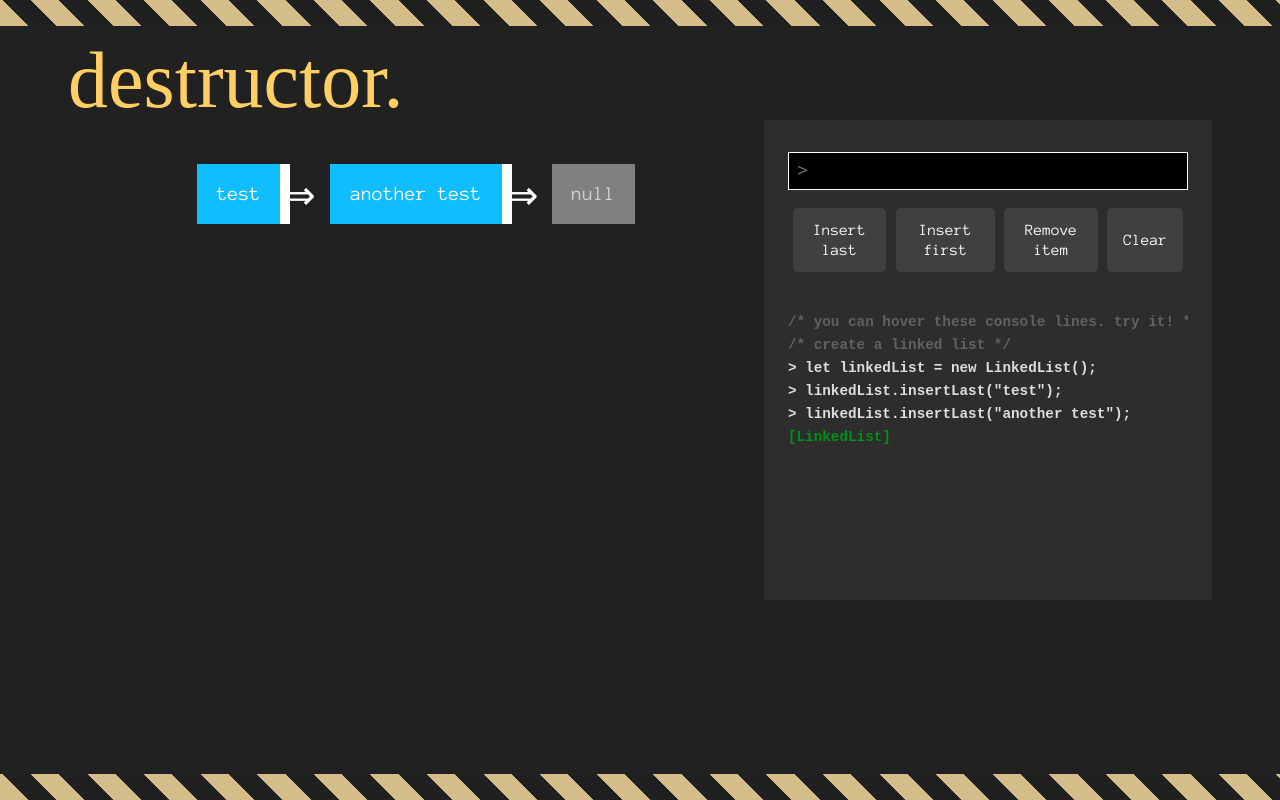
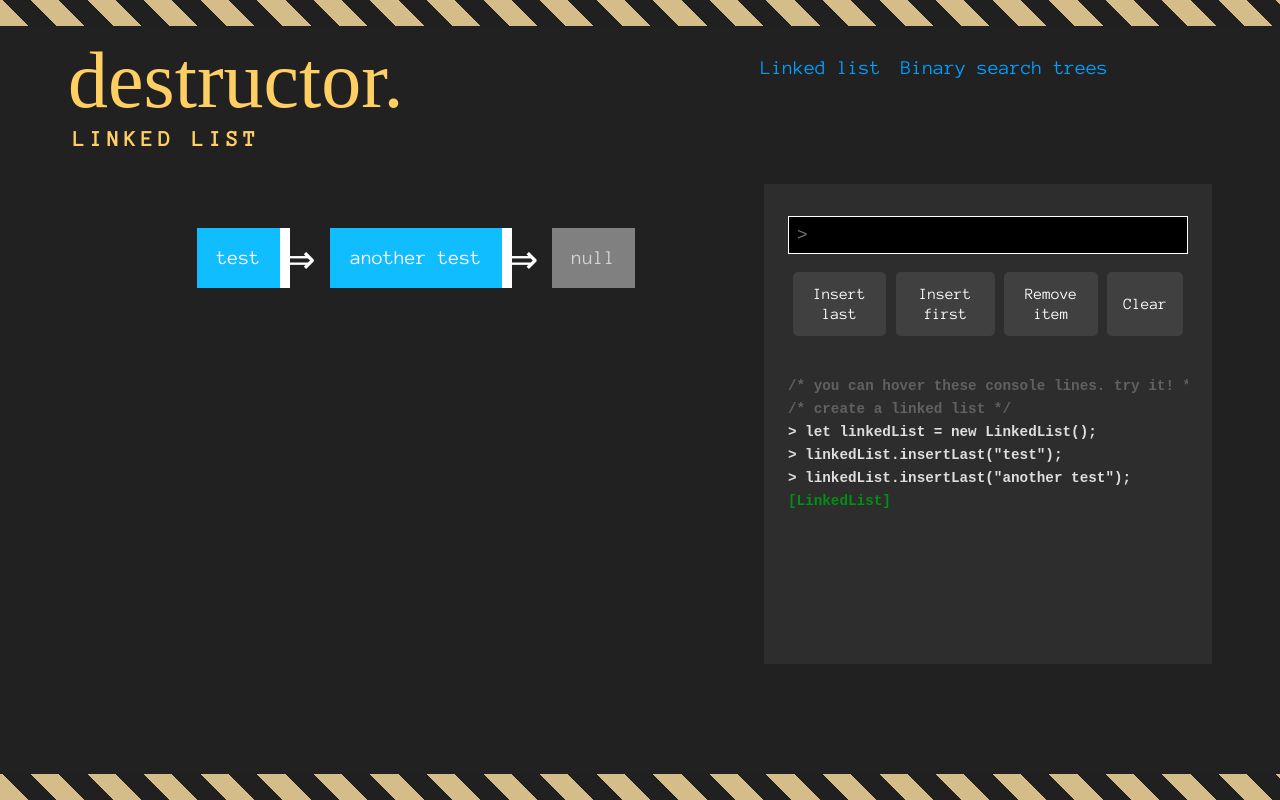
Before and after one commit to andre-kw/destructor, a React (Create React App) app: page / in a window 1280 px wide. Built offline with nearby package versions, Linux system fonts and the light colour scheme; a web font is replaced by a local one.

Commit message:
added page state to app

```diff
--- a/src/components/App.js
+++ b/src/components/App.js
@@ -1,5 +1,5 @@
 import React, { Component } from 'react';
-import { Switch, Route } from 'react-router-dom';
+import { Switch, Route, Link } from 'react-router-dom';
 import LinkedListPage from '../routes/LinkedListPage';
 import './App.css';
 import { LinkedListProvider } from '../contexts/LinkedListContext';
@@ -9,17 +9,34 @@ function LinkedListPath(props) {
 }
 
 class App extends Component {
+  state = {
+    page: 'Linked list'
+  }
+
+  setPage(page) {
+    this.setState({page});
+  }
+
   render() {
-    return <>
+    return (
+      <div id="root-container">
         <header>
           <h1>destructor.</h1>
+          <h2>{this.state.page}</h2>
         </header>
+
+        <nav>
+          <Link to="/structure/linked-lists" onClick={() => this.setPage('Linked list')}>Linked list</Link>
+          <Link to="/structure/binary-trees" onClick={() => this.setPage('Binary search trees')}>Binary search trees</Link>
+        </nav>
 
         <Switch>
           <Route path="/" component={LinkedListPath} />
-        <Route exact path="/linked-lists" component={LinkedListPage} />
+          <Route exact path="/structure/linked-lists" component={LinkedListPage} />
+          <Route exact path="/structure/binary-trees" component={LinkedListPage} />
         </Switch>
-    </>;
+      </div>
+    );
   }
 }
 
```
Lines whose indentation alone changed are shown as unchanged.
